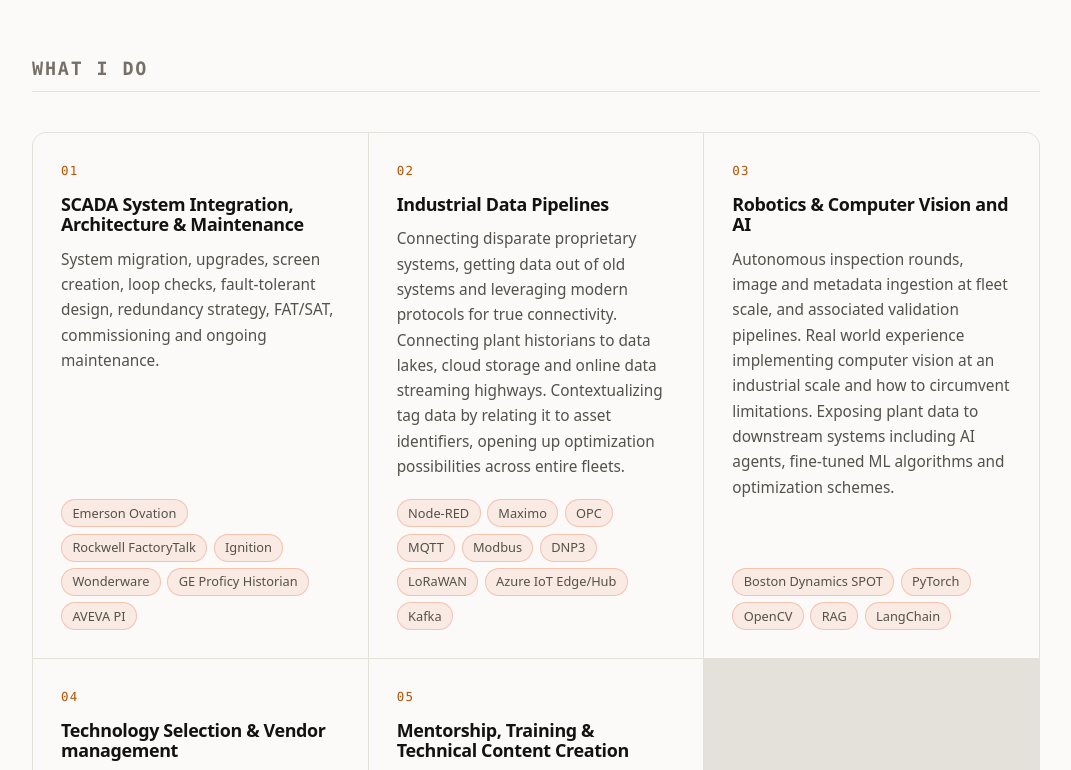
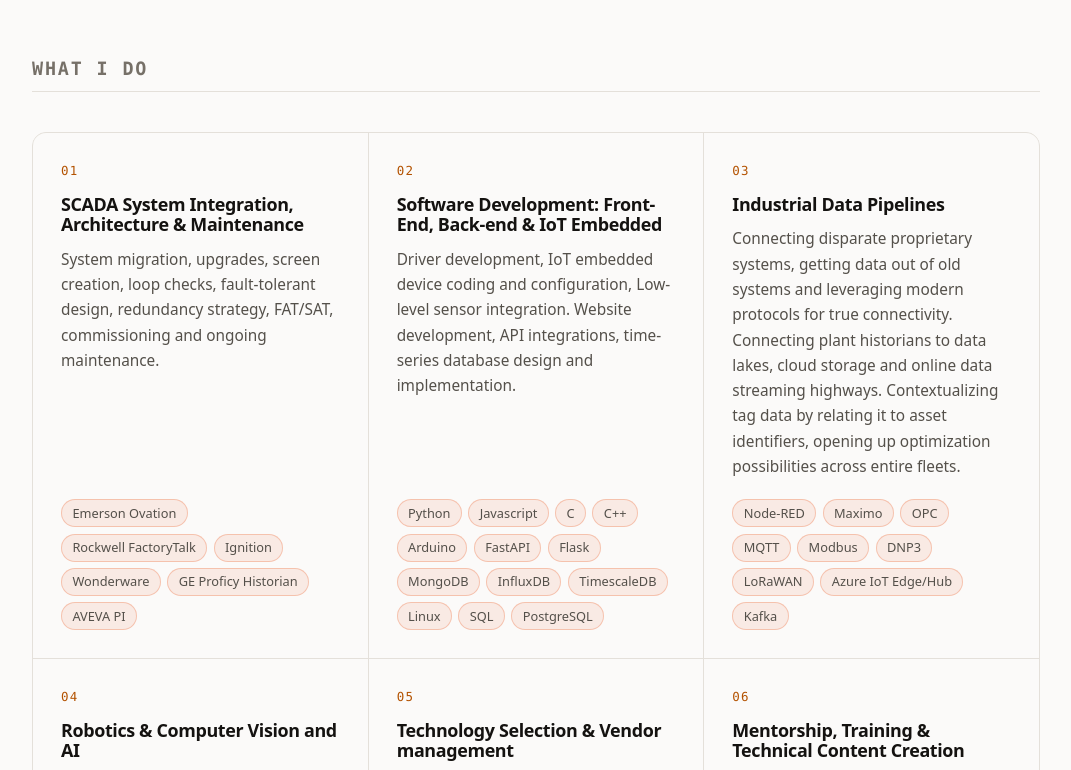
Before and after one commit to alexanderkuesel/alexanderkuesel.github.io, a plain HTML site: page index.html in a window 1280 px wide. Shown: the part 960-1730 px from the top of the page, without its empty margins (104-1175 px from the left). Drawn offline with Linux system fonts and the light colour scheme.

Commit message:
Update index.html

```diff
--- a/index.html
+++ b/index.html
@@ -93,6 +93,18 @@
 
           <article class="service">
             <p class="service__num">02</p>
+            <h3 class="service__title">Software Development: Front-End, Back-end & IoT Embedded</h3>
+            <p class="service__text">
+							Driver development, IoT embedded device coding and configuration, Low-level sensor integration.
+            	Website development, API integrations, time-series database design and implementation.
+            </p>
+            <ul class="tags">
+              <li>Python</li><li>Javascript</li><li>C</li><li>C++</li><li>Arduino</li><li>FastAPI</li><li>Flask</li><li>MongoDB</li><li>InfluxDB</li><li>TimescaleDB</li><li>Linux</li><li>SQL</li><li>PostgreSQL</li>
+            </ul>
+          </article>
+
+          <article class="service">
+            <p class="service__num">03</p>
             <h3 class="service__title">Industrial Data Pipelines</h3>
             <p class="service__text">
               Connecting disparate proprietary systems, getting data out of old systems and leveraging modern protocols for true connectivity.
@@ -105,7 +117,7 @@
           </article>
 
           <article class="service">
-            <p class="service__num">03</p>
+            <p class="service__num">04</p>
             <h3 class="service__title">Robotics &amp; Computer Vision and AI</h3>
             <p class="service__text">
               Autonomous inspection rounds, image and metadata ingestion at fleet scale, and associated validation pipelines.
@@ -118,7 +130,7 @@
           </article>
 
           <article class="service">
-            <p class="service__num">04</p>
+            <p class="service__num">05</p>
             <h3 class="service__title">Technology Selection &amp; Vendor management</h3>
             <p class="service__text">
               Requirement gathering, RFI/RFP, structured evaluation, proof-of-concept design, new product introduction and technical support through
@@ -130,7 +142,7 @@
           </article>
 
           <article class="service">
-            <p class="service__num">05</p>
+            <p class="service__num">06</p>
             <h3 class="service__title">Mentorship, Training &amp; Technical Content Creation</h3>
             <p class="service__text">
               Building and leading engineering teams across the industry, including technical writing for
```
